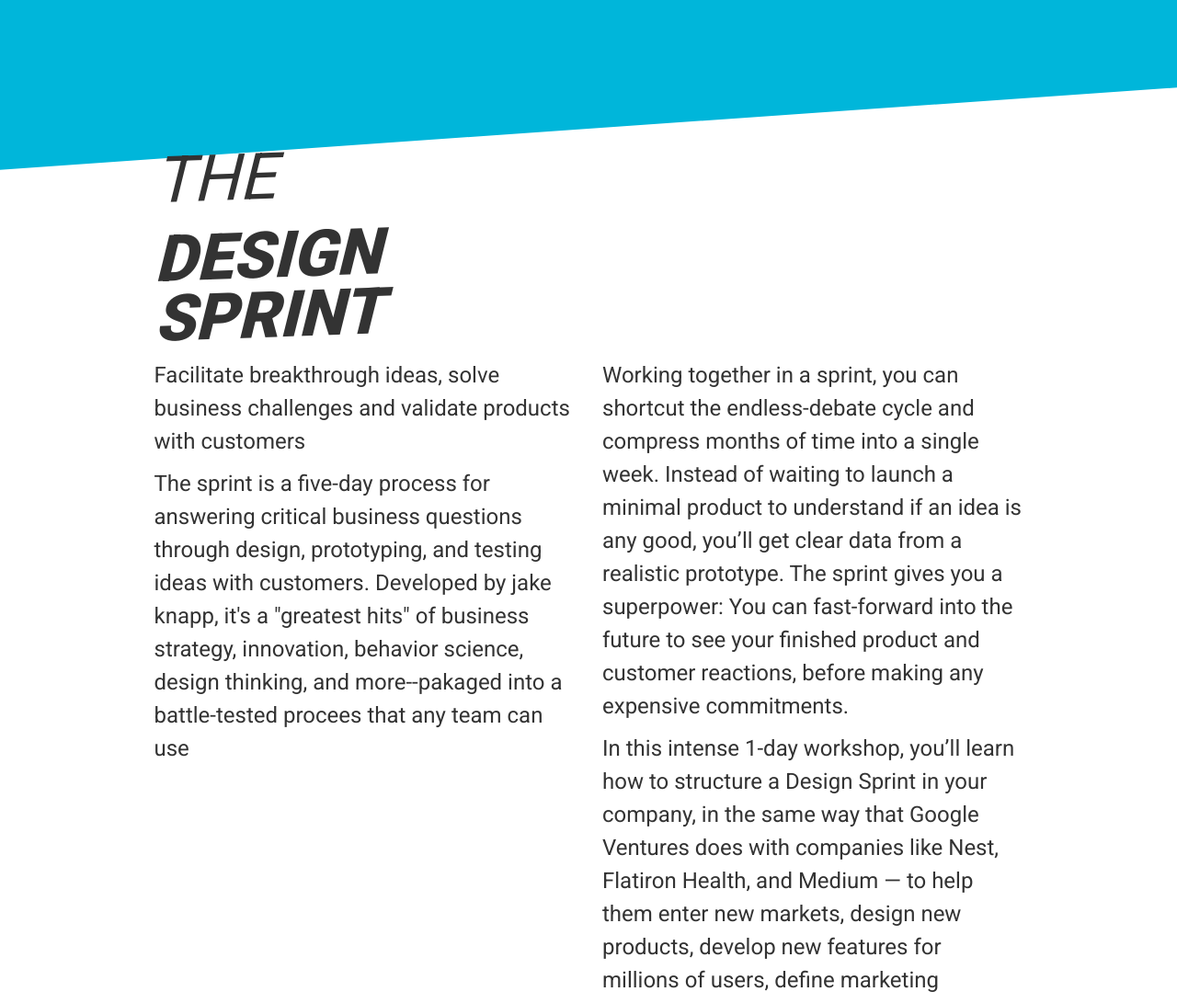
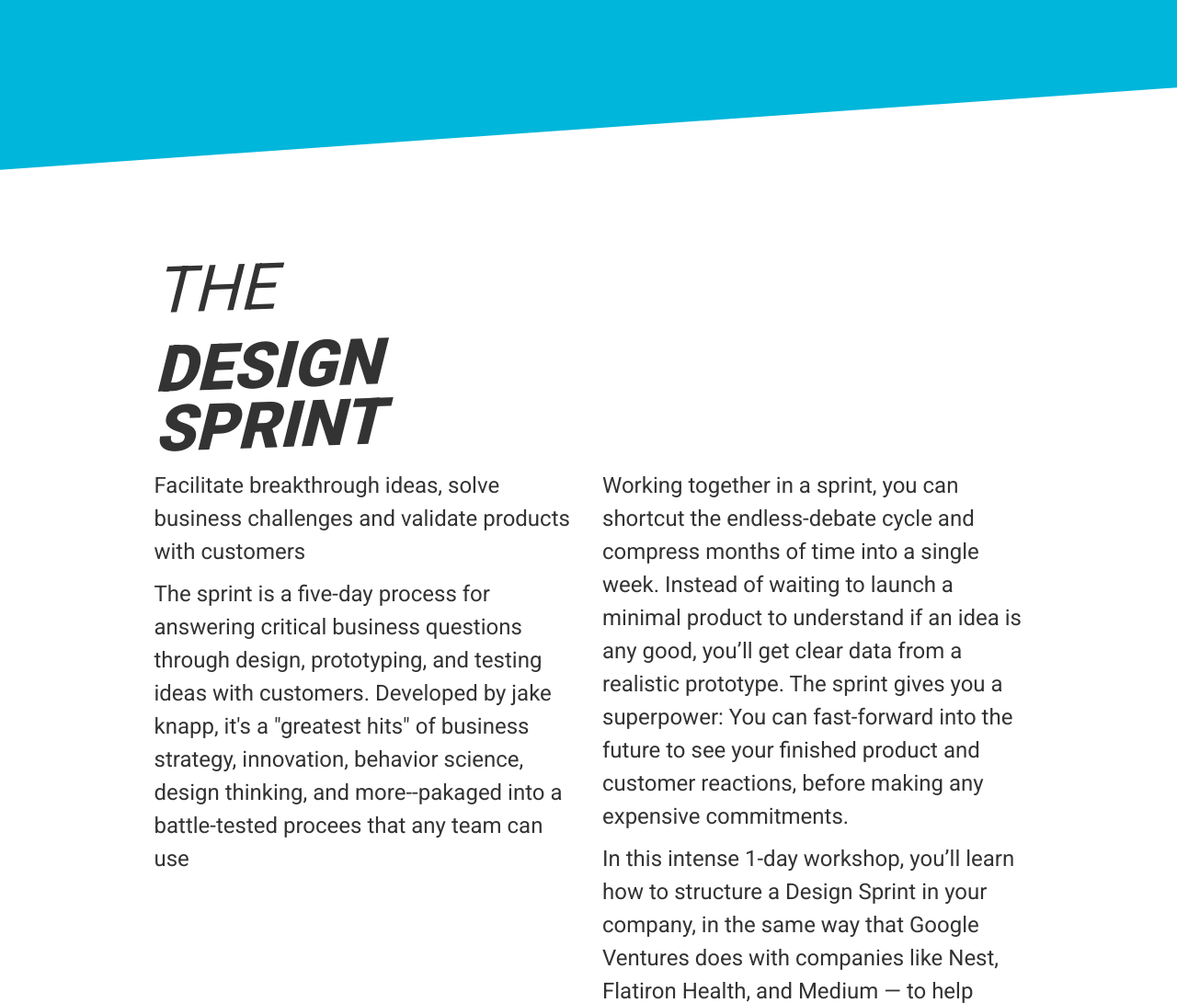
Before and after one commit to brunoliu01/sprint-atx, a plain HTML site: page index.html in a window 1280 px wide. Shown: the part 820-1911 px from the top of the page at 92% size. Drawn offline with nearby package versions, Linux system fonts and the light colour scheme.

Commit message:
avance de sprint 70%

```diff
--- a/style.css
+++ b/style.css
@@ -62,6 +62,7 @@ body {
 
 .cyan {
 	transform: skewY(-4deg);
+	margin-bottom: 60px;
 }
 
 .design {
@@ -140,6 +141,7 @@ body {
 	font-family: 'Roboto', sans-serif;
 	font-style: italic;
 	 font-weight: lighter;
+	 margin-top: 60px;
 }
 
 .design-3 {
@@ -294,6 +296,7 @@ svg {
     transform: skewY(-4deg);
 }
 
+
 .info {
 	background: #292929;
 	transform: skewY(-4deg);
@@ -328,3 +331,7 @@ svg {
     margin: 25px 0;
     transform: skewY(-4deg);
 }
+
+.cont-text {
+	margin-bottom: 50px;
+}
```
